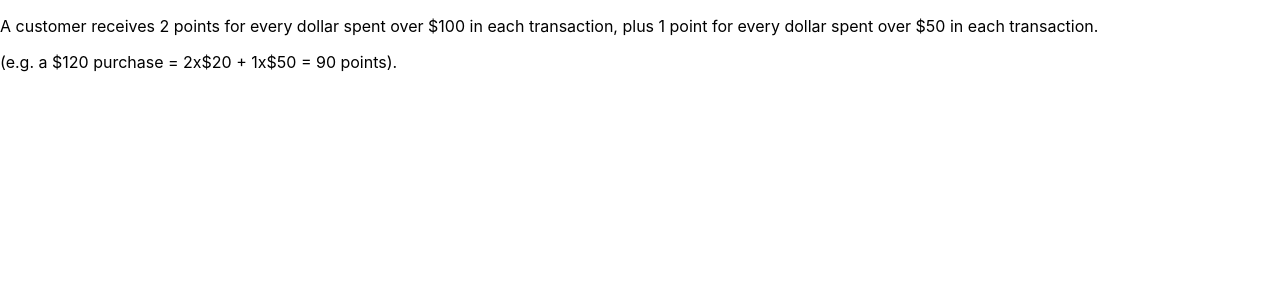
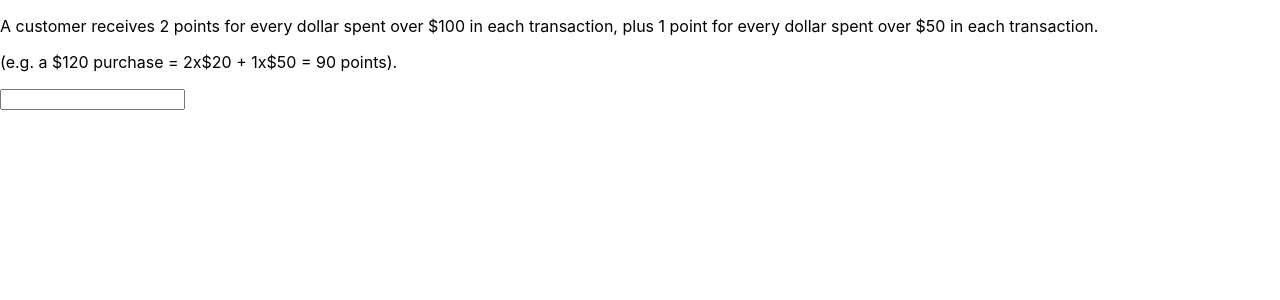
Before and after one commit to nmatthews90/money-to-points, a React (Create React App) app: page / in a window 1280 px wide. Shown: the top 300 px of the page. Built offline with nearby package versions, Linux system fonts and the light colour scheme.

Commit message:
added the ablilty to input values

```diff
--- a/src/App.js
+++ b/src/App.js
@@ -1,13 +1,36 @@
-import React from 'react';
+import React, { Component } from 'react';
+import MoneyInput from './components/MoneyInput/MoneyInput';
+import PointsOutput from './components/PointsOutput/PointsOutput';
 import './App.css';
 
-function App() {
+class App extends Component {
+  state = {
+    userInput: ""
+  };
+
+  changeHandler = event => {
+    this.setState({ userInput: event.target.value });
+  };
+
+  render() {
   return (
     <div>
-        <p>A customer receives 2 points for every dollar spent over $100 in each transaction, plus 1 point for every dollar spent over $50 in each transaction.</p>
+      <p>A customer receives 2 points for every dollar spent over $100 in each transaction, plus 1 point for every dollar spent over $50 in each transaction.</p>
         <p>(e.g. a $120 purchase = 2x$20 + 1x$50 = 90 points).</p>
+
+    <input
+      type="number"
+      onChange={this.changeHandler}
+      value={this.state.userInput}
+    />
+
+      <MoneyInput purchaseAmount={this.state.userInput} />
+      <PointsOutput />
+
+
     </div>
-  );
+  )
+  }
 }
 
 export default App;
--- /dev/null
+++ b/src/components/MoneyInput/MoneyInput.js
@@ -0,0 +1,11 @@
+import React from 'react';
+
+const MoneyInput = (props) => {
+    return (
+        <div>
+            {props.purchaseAmount}
+        </div>
+    )
+}
+
+export default MoneyInput;
--- /dev/null
+++ b/src/components/PointsOutput/PointsOutput.js
@@ -0,0 +1,11 @@
+import React from 'react';
+
+const PointsOutput = (props) => {
+    return (
+        <div>
+
+        </div>
+    )
+}
+
+export default PointsOutput;
```
